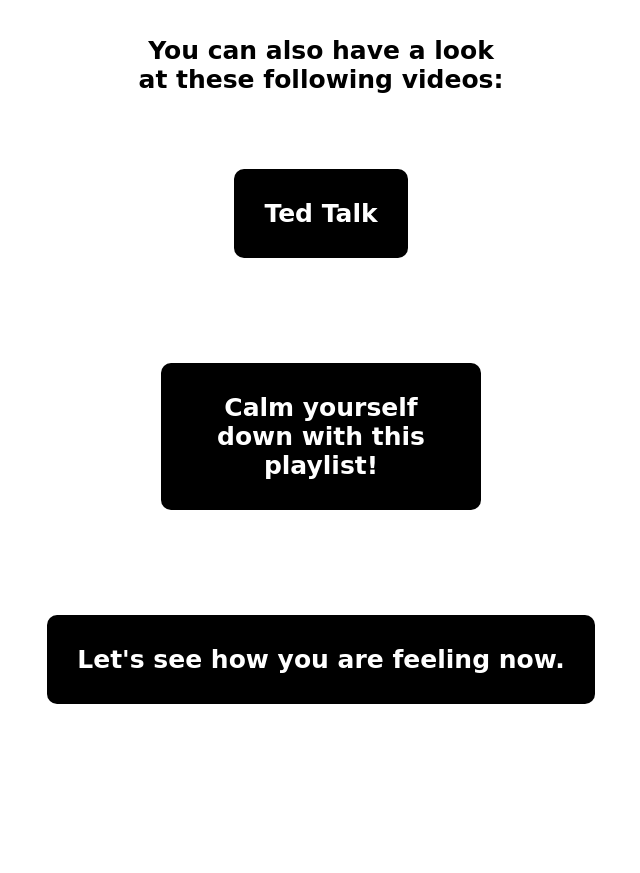
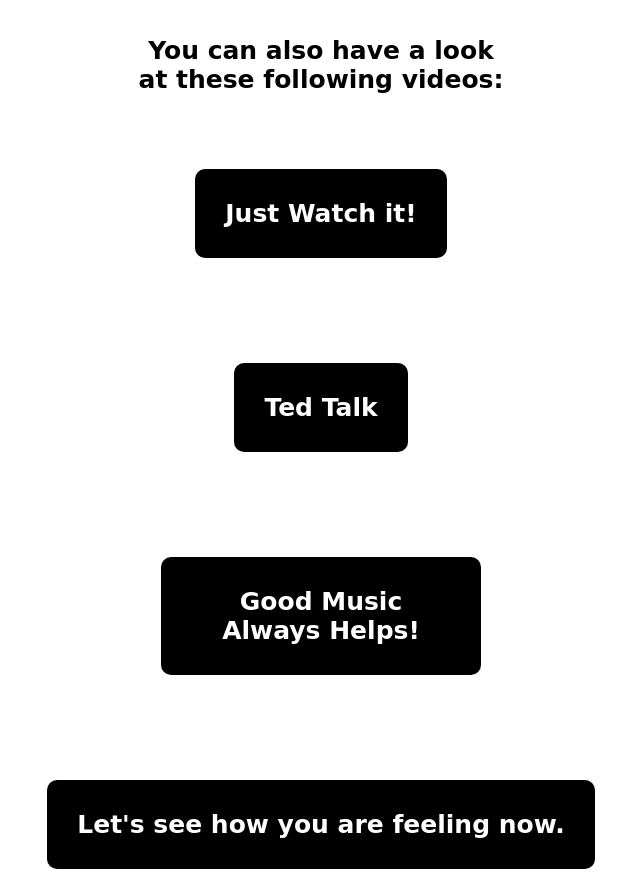
Before and after one commit to Aneeq2211/emotion_predictor_nltk, a Flask app: template nltk emotion/templates/anger.html in a window 1280 px wide. Shown: the part 1343-2216 px from the top of the page, without its empty margins (319-959 px from the left). Before the commit the page ends 2047 px from the top, so only its background shows below. Run offline with Flask 2, Linux system fonts and the light colour scheme; the template is opened without the code that fills it: most values are stand-ins (such as "Sample title", 1, 10 or a date in 2020); parts of the project's set-up code (start-up, migrations or seed data) failed here and were passed over.

Commit message:
Update anger.html

```diff
--- a/nltk emotion/templates/anger.html
+++ b/nltk emotion/templates/anger.html
@@ -62,39 +62,40 @@ font-family: cursive;
         <div align="center"><p>You are feeling :{{ prediction }}</p></div>
 </table>
 <p>Here have a look at these:</p>
- <table align="center">
+<table align="center">
         <tr>
-            <td><img src="https://messages.365greetings.com/wp-content/uploads/2018/03/feel-good-quotes-27.jpg"
+            <td><img src="https://messages.365greetings.com/wp-content/uploads/2018/03/feel-good-quotes-13.jpg"
                     width="400" height="320"></td>
-            <td><img src="https://www.wisefamousquotes.com/karen-salmansohn-quotes/anger-is-a-boomerang-627431-7.jpg"
+            <td><img src="https://i.pinimg.com/564x/e1/9f/3b/e19f3b9ee663ab3f1cd6967025858c1d.jpg"
                     width="400" height="320"></td>
-            <td><img src="https://pics.me.me/take-it-day-by-day-dont-stress-too-much-about-47787823.png"
+            <td><img src="https://www.idlehearts.com/images/nobody-is-perfect-so-get-over-the-fear-of-being-or-doing.jpg
+"
                     width="400" height="320"></td>
         </tr>
- </table>
-      <table align="center">
+</table>
+<table align="center">
         <tr>
-            <td><img src="https://img.picturequotes.com/2/2/1732/dont-let-the-behavior-of-others-destroy-your-inner-peace-quote-1.jpg"
-                    width="400" height="320"></td>
-            <td><img src="https://sd.keepcalms.com/i/keep-calm-and-meditate-daily-4.png"
+
+            <td><img src="https://thewriteaddiction.files.wordpress.com/2019/04/first-step.jpg"
 
                     width="400" height="320"></td>
-
+            <td><img src="https://www.askideas.com/wp-content/uploads/2018/04/To-escape-fear-you-have-to-go-through-it-not-around-it.-Rickie-Norton.png"
+                    width="400" height="320"></td>
         </tr>
-     </table>
-     <table align="center">
+</table>
+<table align="center">
         <tr>
-            <td><img src="https://www.memecreator.org/static/images/memes/3453865.jpg"
+            <td><img src="https://i.pinimg.com/564x/37/1e/51/371e51a96844ed130aa92c257993b1c7.jpg"
                     width="400" height="320"></td>
 
         </tr>
     </table>
-
 <div>
     <p>You can also have a look at these following videos:</p>
-    <p><a href="https://www.youtube.com/watch?v=QG4Z185MBJE">Ted Talk</a></p>
-    <p><a href="https://www.youtube.com/watch?v=oXUzp93XVlw">Calm yourself down with this playlist!</a></p>
+     <p><a href="https://www.youtube.com/watch?v=2-h_gmDfNhc">Just Watch it!</a></p>
+    <p><a href="https://www.youtube.com/watch?v=xrWvPo-KaVs">Ted Talk</a></p>
 
+    <p><a href="https://www.youtube.com/watch?v=HHncyKSfDvg">Good Music Always Helps!</a></p>
 
 </div>
 
```
